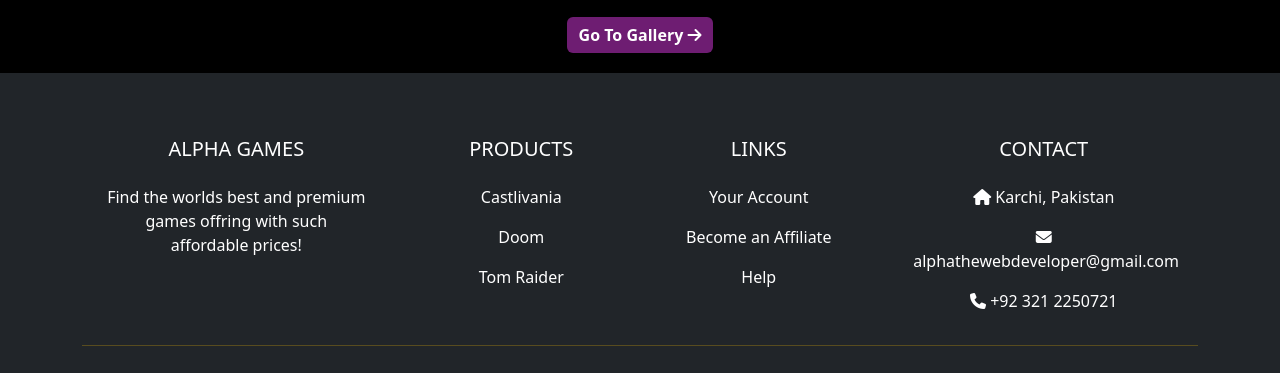
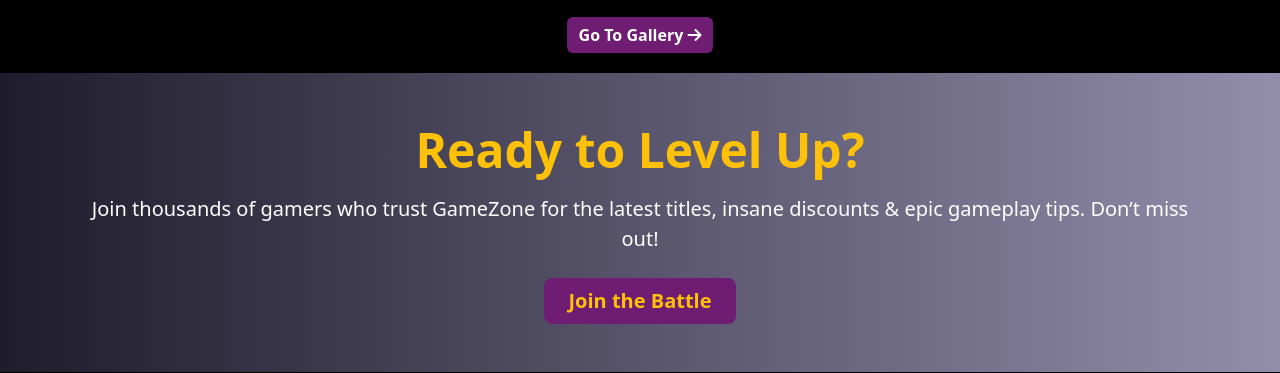
Before and after one commit to Shahzaib-wd/alpha-games-website, a plain HTML site: page index.html in a window 1280 px wide. Shown: the part 6446-6819 px from the top of the page. Drawn offline with nearby package versions, Linux system fonts and the light colour scheme.

Commit message:
add a section in front page of website

```diff
--- a/index.html
+++ b/index.html
@@ -663,6 +663,15 @@
 
 
 
+    <!-- Join The Battle Section Start -->
+<section id="ending" class="bg-primary text-white text-center py-5 mb-2" style="background: linear-gradient(to right, #1f1c2c, #928dab);">
+  <div class="container">
+    <h2 class="display-5 fw-bold mb-3">Ready to Level Up?</h2>
+    <p class="lead mb-4">Join thousands of gamers who trust GameZone for the latest titles, insane discounts & epic gameplay tips. Don’t miss out!</p>
+    <a href="#gallery.html" class="btn btn-outline-light btn-lg px-4">Join the Battle</a>
+  </div>
+</section>
+<!-- Join The Battle Section End -->
 
 
 
@@ -733,6 +742,9 @@
 
 
 
+
+
+
     <script src="https://cdn.jsdelivr.net/npm/bootstrap@5.3.5/dist/js/bootstrap.bundle.min.js"></script>
     <!-- AOS JS (Body ke bilkul end mein before </body>) -->
    <script src="https://unpkg.com/aos@2.3.1/dist/aos.js"></script>
--- a/style.css
+++ b/style.css
@@ -509,3 +509,23 @@ margin-bottom: 20px;
 #backToTopBtn:hover {
   background-color: #0b5ed7;
 }
+
+
+
+#ending h2{
+  color: #ffc107;
+
+}
+#ending .btn{
+  background: rgb(110, 29, 114);
+  color: #ffc107;
+  border: none;
+  font-weight: bolder;
+}
+#ending .btn:hover{
+  background-color: #ffc107;
+  transform: scale(1.07);
+  box-shadow: 0 0 20px #ffc107;
+  color: rgb(110, 29, 114);
+  transition: all 0.4s ease-in-out;
+}
```
